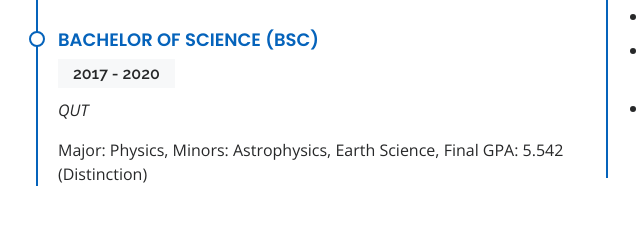
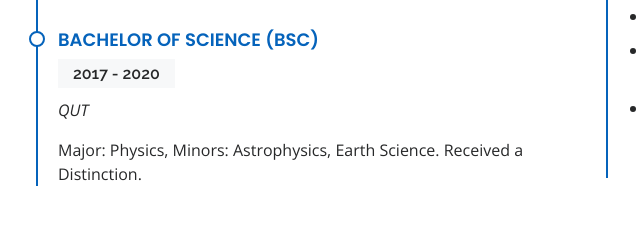
Before and after one commit to grhart235/officialwebsite, a plain HTML site: page index.html in a window 1280 px wide. Shown: the part 2940-3180 px from the top of the page, 96-736 px from the left. Drawn offline with nearby package versions, Linux system fonts and the light colour scheme; files whose address does not match are found by name.

Commit message:
CV - removed GPA

```diff
--- a/index.html
+++ b/index.html
@@ -209,7 +209,7 @@
               <h4>Bachelor of Science (BSc)</h4>
               <h5>2017 - 2020</h5>
               <p><em>QUT</em></p>
-              <p>Major: Physics, Minors: Astrophysics, Earth Science, Final GPA: 5.542 (Distinction)</p>
+              <p>Major: Physics, Minors: Astrophysics, Earth Science. Received a Distinction.</p>
             </div>
           </div>
 
```
